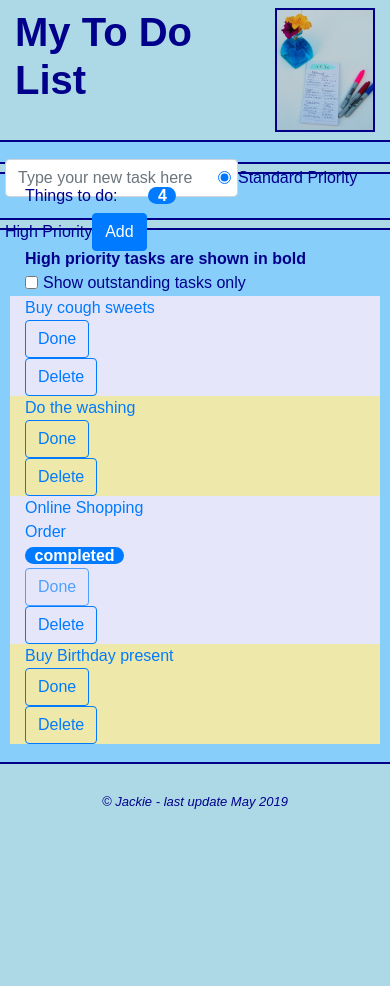
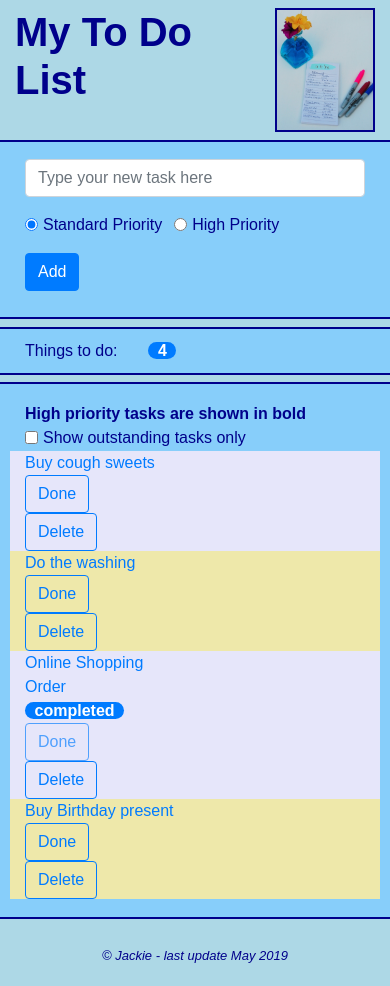
Before and after one commit to JCarter111/my-todo-app-frontend, a React app: page / in a window 390 px wide. Before the commit the page ends 844 px from the top, so only its background shows below. Built offline with nearby package versions, Linux system fonts and the light colour scheme.

Commit message:
task priority added and webpage formatted, checked mobile phone settings in Chrome developer

```diff
--- a/src/components/AddItem.js
+++ b/src/components/AddItem.js
@@ -89,8 +89,8 @@ class AddItem extends React.Component {
             <div id="addTaskToList" className = "standardDiv">
                 <div id="addTasks" className = "container">
                     <div className ="row align-items-left">
-                        <div className ="col-12  firstCol">
-                            <form className = "form-inline form-check-input"
+                        <div className ="col-12 firstCol">
+                            <form
                                 id="addNewTaskForm">
                                 <label className ="sr-only"
                                     htmlFor="addNewTaskForm">
@@ -110,7 +110,7 @@ class AddItem extends React.Component {
                                     Input a new task
                                 </label>
                                 </div>
-                                <div className = "form-group">
+                                <div className = "form-group form-check-inline" >
                                 <input className="form-check-input"
                                 type="radio" name="exampleRadios"
                                 id="priorityRadios" value="normalPriority"
@@ -126,7 +126,7 @@ class AddItem extends React.Component {
                                     Mark task as normal priority - default setting
                                 </label>
                                 </div>
-                                <div className = "form-group">
+                                <div className = "form-group  form-check-inline">
                                 <input className="form-check-input" type="radio"
                                 name="exampleRadios" id="priorityRadios"
                                 checked = {this.state.selectedOption === "highPriority"}
```
